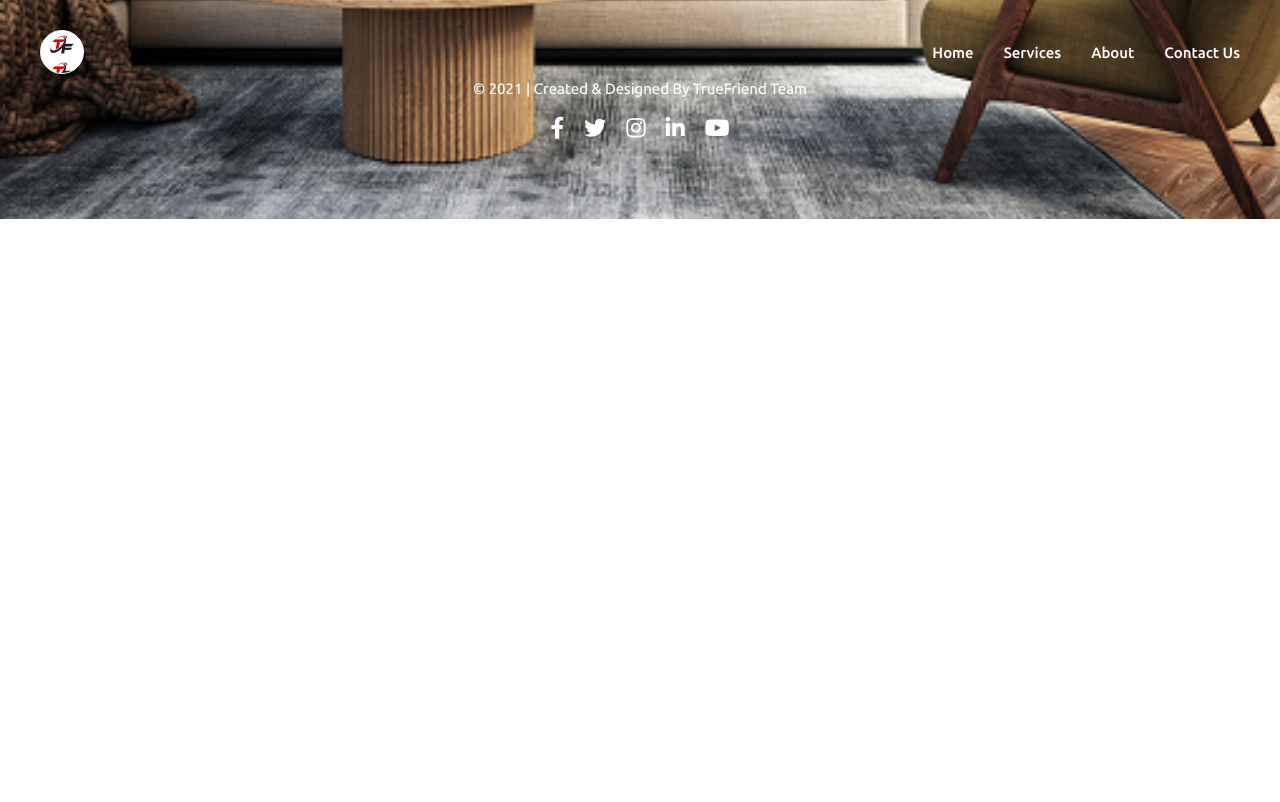
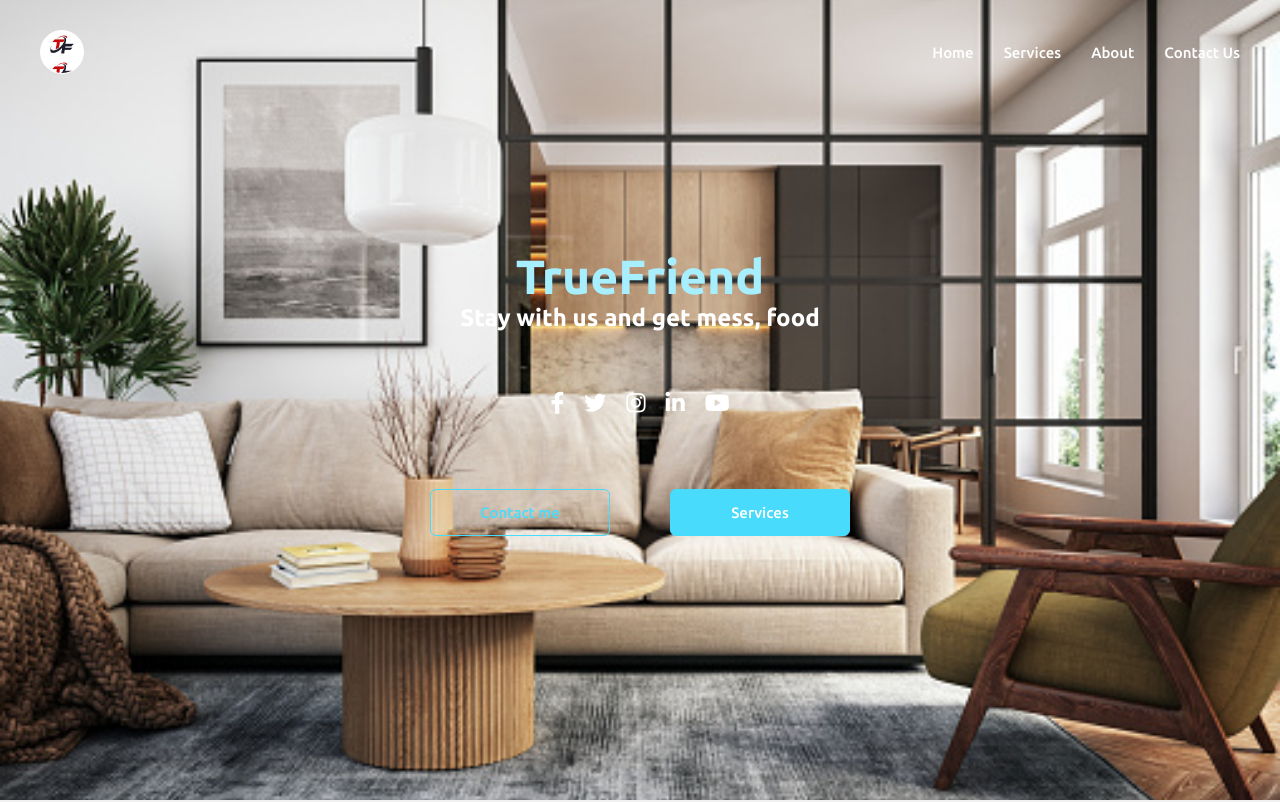
Before and after one commit to Sahil-Badkul/Minor-project, a React (Create React App) app: page / in a window 1280 px wide. Shown: the top 802 px of the page. Built offline with nearby package versions, Linux system fonts and the light colour scheme.

Commit message:
Update navigation

```diff
--- a/src/App.js
+++ b/src/App.js
@@ -13,7 +13,7 @@
       <Router>
         <Navigation />
         <Routes>
-        <Route path='Minor-project/' element={<Home/>} />
+        <Route path='/' element={<Home/>} />
         <Route path='/contact' element={<Contact/>} />
         <Route path='/about' element={<About/>} />
         <Route path='/services' element={ <Services /> } />
```
